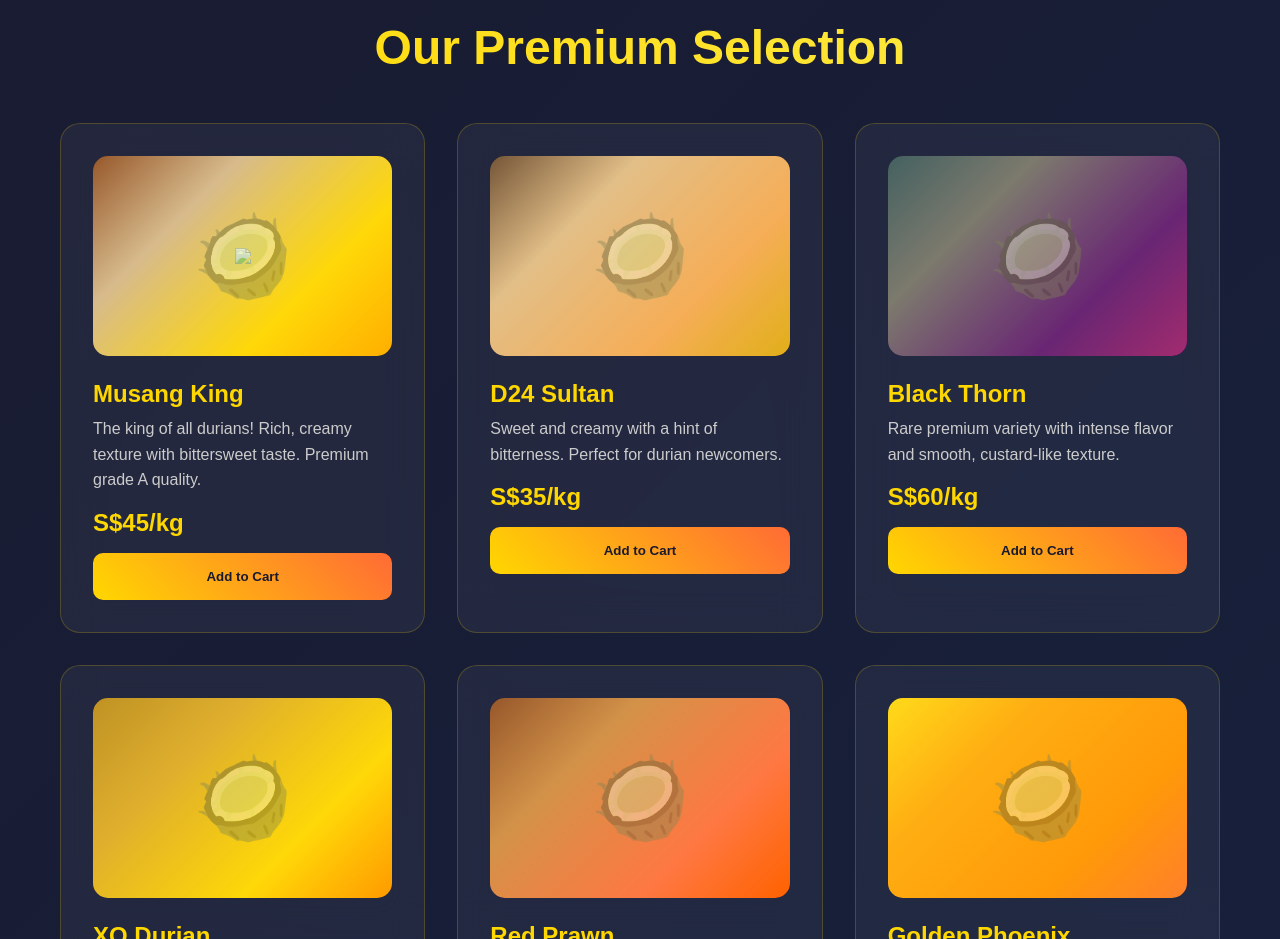
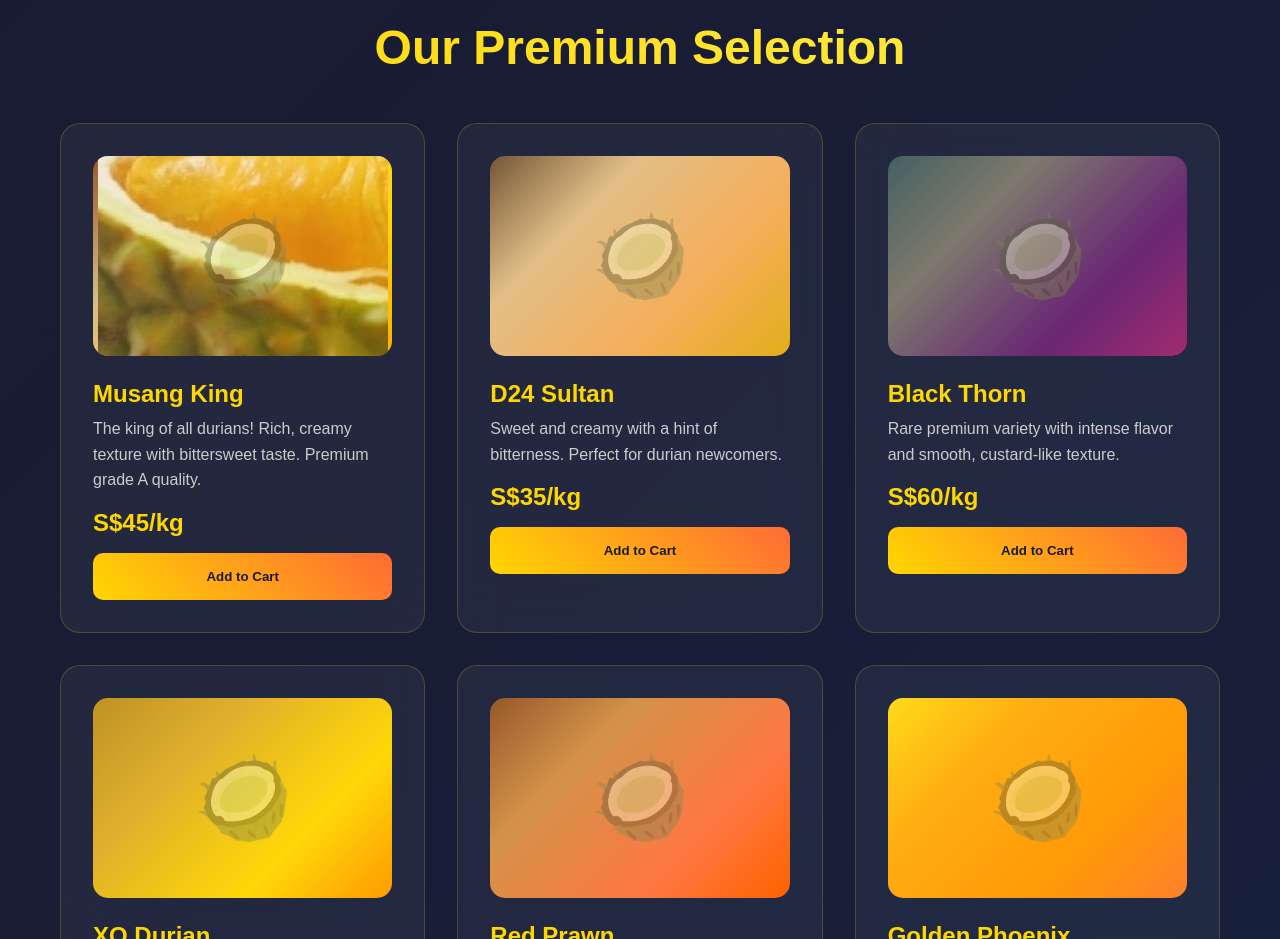
Before and after one commit to volyanaliu/king-of-fruits, a plain HTML site: page index.html in a window 1280 px wide. Shown: the part 940-1879 px from the top of the page. Drawn offline with Linux system fonts and the light colour scheme.

Commit message:
Add durian picture

```diff
--- a/index.html
+++ b/index.html
@@ -465,7 +465,7 @@
 
             <div class="products-grid">
                 <div class="product-card">
-                    <div class="product-image musang-king"><img src="C:\Users\Volyana\Downloads\random images\durian.jpg"></div>
+                    <div class="product-image musang-king"><img src="images/durian.jpg"></div>
                     <h3 class="product-title">Musang King</h3>
                     <p class="product-description">The king of all durians! Rich, creamy texture with bittersweet taste. Premium grade A quality.</p>
                     <div class="product-price">S$45/kg</div>
```
Also changed, not shown: images/durian.jpg (added).
